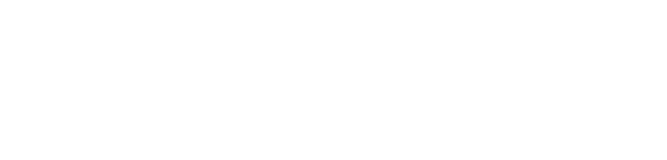
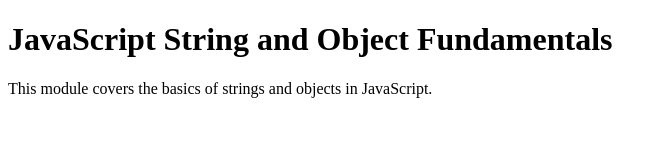
Before and after one commit to kazishihabulislam/js-string-object-fundamentals, a plain HTML site: page index.html in a window 1280 px wide. Shown: the whole page, without its empty margins (0-667 px from the left). Drawn offline with Linux system fonts and the light colour scheme.

Commit message:
Implement JavaScript String and Object Fundamentals.

```diff
--- a/index.html
+++ b/index.html
@@ -7,6 +7,8 @@
 </head>
 <body>
     <!-- Added the JavaScript file -->
+     <h1>JavaScript String and Object Fundamentals</h1>
+     <p>This module covers the basics of strings and objects in JavaScript.</p>
      <script src="index.js"></script>
 </body>
 </html>
```
